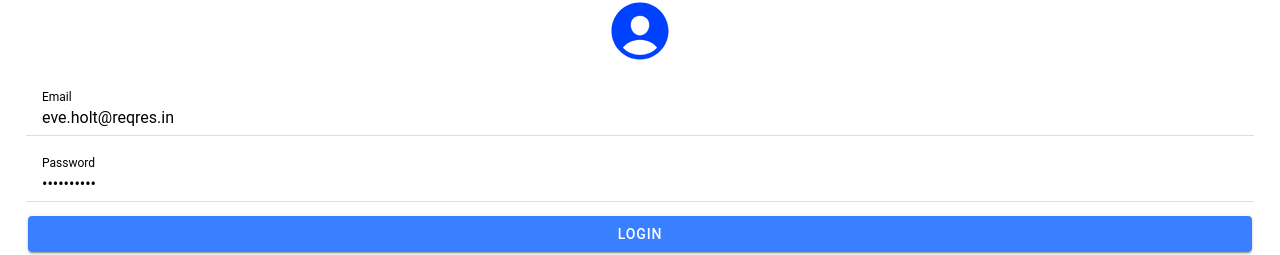
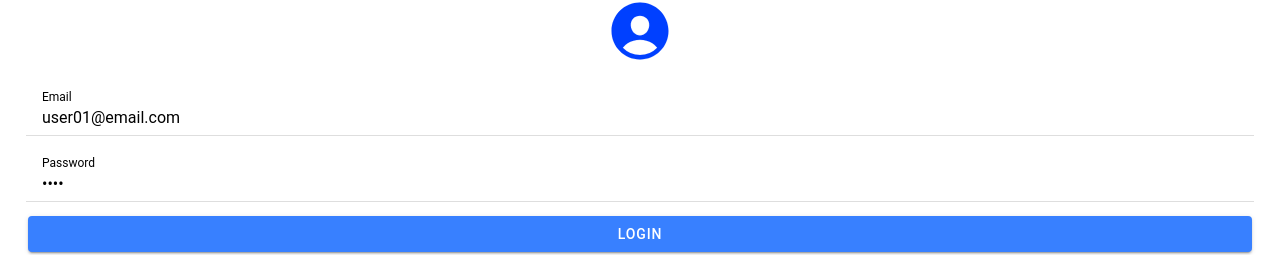
Before and after one commit to johnewong/CZ2006-Frontend, a React (Create React App) app: page /login in a window 1280 px wide. Shown: the part 96-351 px from the top of the page. Built offline with nearby package versions, Linux system fonts and the light colour scheme.

Commit message:
changes in login

```diff
--- a/src/pages/Login.tsx
+++ b/src/pages/Login.tsx
@@ -12,8 +12,8 @@ function validateEmail(email: string) {
 }
 const Login: React.FC = () => {
   const history = useHistory();
-  const [email, setEmail] = useState<string>("eve.holt@reqres.in");
-  const [password, setPassword] = useState<string>("cityslicka");
+  const [email, setEmail] = useState<string>("user01@email.com");
+  const [password, setPassword] = useState<string>("1234");
   const [iserror, setIserror] = useState<boolean>(false);
   const [message, setMessage] = useState<string>("");
   const handleLogin = () => {
```
